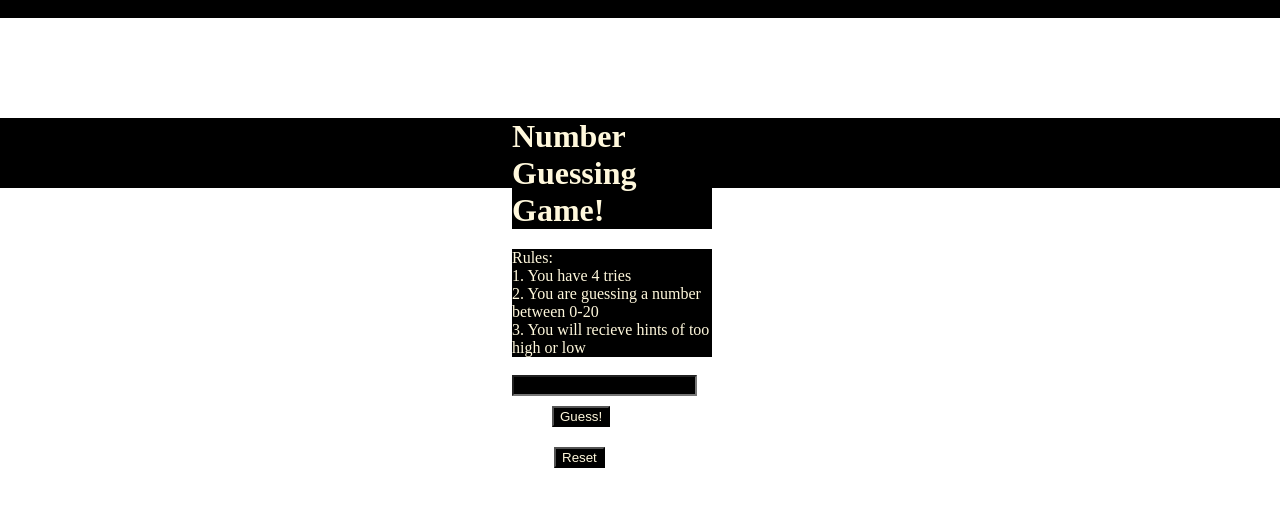
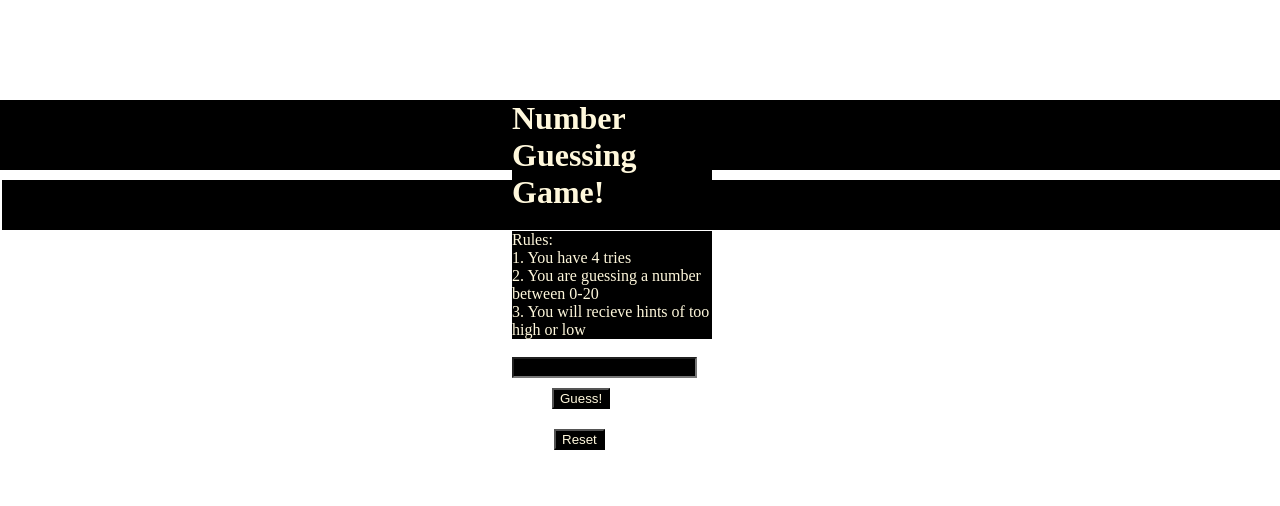
Before and after one commit to trianacerda/Lab02FoundationNumber-guesser, a plain HTML site: page index.html in a window 1280 px wide. Drawn offline with Linux system fonts and the light colour scheme.

Commit message:
added more css

```diff
--- a/index.html
+++ b/index.html
@@ -14,7 +14,7 @@
 
 <body>
     <header id="header">
-       hehehe
+
     </header>
     <main>
        <section id="game-box">
@@ -34,11 +34,11 @@
        </section>
 
     </main>
-    <footer>
 
-    </footer>
 
     <script type="module" src="./app.js"></script>
 </body>
+<footer id="footer">
 
+</footer>
 </html>
--- a/styles/reset.css
+++ b/styles/reset.css
@@ -8,10 +8,10 @@
     box-sizing: border-box;
 }
 
-html, body {
-    height: 100%;
-    width: 100%;
-}
+/* html, body { */
+    /* height: 100%; */
+    /* width: 100%; */
+/* } */
 
 html, body, div, span, applet, object, iframe,
 h1, h2, h3, h4, h5, h6, p, blockquote, pre,
@@ -23,7 +23,7 @@ dl, dt, dd, ol, ul, li,
 fieldset, form, label, legend,
 table, caption, tbody, tfoot, thead, tr, th, td,
 article, aside, canvas, details, embed,
-figure, figcaption, footer, header, hgroup,
+figure, figcaption, header, hgroup,
 menu, nav, output, ruby, section, summary,
 time, mark, audio, video {
 	margin: 0;
@@ -31,7 +31,7 @@ time, mark, audio, video {
 	border: 0;
 	font-size: 100%;
 	font: inherit;
-	vertical-align: baseline;
+	/* vertical-align: baseline; */
 }
 
 ol, ul {
--- a/styles/style.css
+++ b/styles/style.css
@@ -52,3 +52,9 @@ ol {
 main {
     background-color: black;
 }
+#footer {
+    background-color: black;
+    height: 50px;
+    width: 100%;
+    margin: 2px;
+}
```
